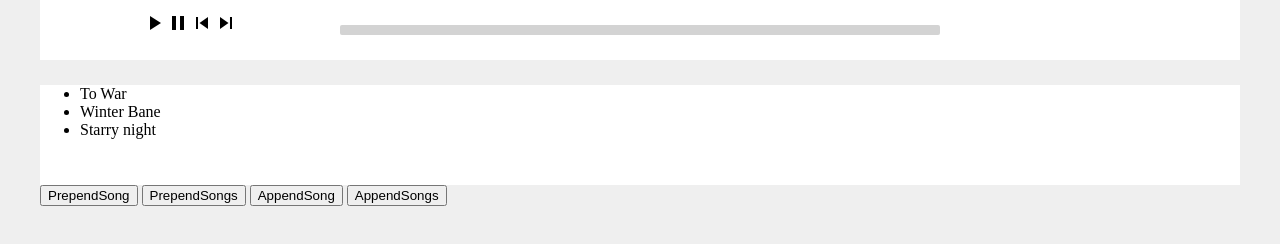
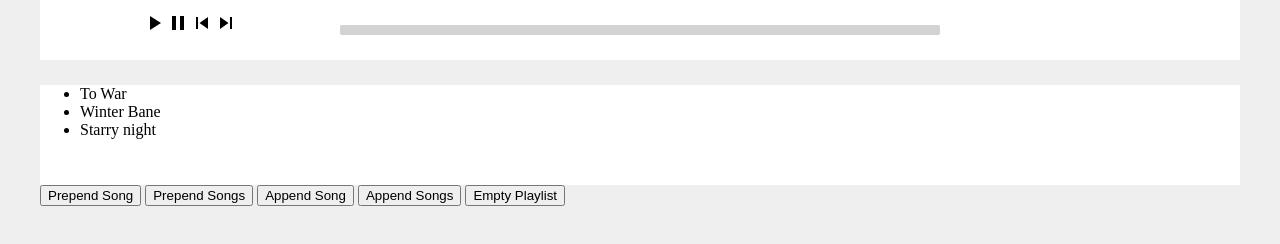
Before and after one commit to sarvar/ihap, a website built with webpack: page src/index.html in a window 1280 px wide. Built offline with Linux system fonts and the light colour scheme.

Commit message:
fix empty playlist

```diff
--- a/src/index.html
+++ b/src/index.html
@@ -34,10 +34,11 @@
       <div id="audioplayer-container"></div>
       <div id="playlist_container"></div>
       <div id="debug_actions">
-        <button id="prependSongButton">PrependSong</button>
-        <button id="prependSongsButton">PrependSongs</button>
-        <button id="appendSongButton">AppendSong</button>
-        <button id="appendSongsButton">AppendSongs</button>
+        <button id="prependSongButton">Prepend Song</button>
+        <button id="prependSongsButton">Prepend Songs</button>
+        <button id="appendSongButton">Append Song</button>
+        <button id="appendSongsButton">Append Songs</button>
+        <button id="emptyButton">Empty Playlist</button>
       </div>
     </div>
     <script src="../dist/js/ihap.js"></script>
@@ -111,6 +112,10 @@
           ]
         )
       })
+
+      document.getElementById('emptyButton').addEventListener('click', function() {
+        player.emptyPlaylist();
+      })
     </script>
   </body>
 </html>
--- a/src/js/modules/ihap_playlist.js
+++ b/src/js/modules/ihap_playlist.js
@@ -54,7 +54,7 @@ export default class ihapPlaylist {
   }
 
   empty() {
-    this.songs = []
+    this.setSongs([])
     this.current_song_index = -1
   }
 
```
Also changed, not shown: dist/js/ihap.js, 1 other file.
